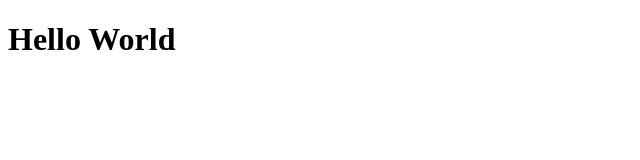
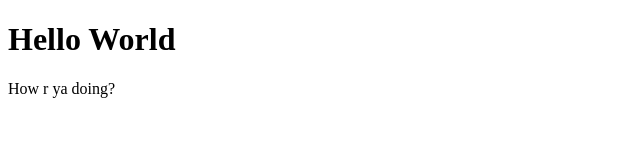
Before and after one commit to YB-here/gitt1stborn, a plain HTML site: page index.html in a window 1280 px wide. Shown: the whole page, without its empty margins (0-640 px from the left). Drawn offline with Linux system fonts and the light colour scheme.

Commit message:
2nd commit

```diff
--- a/index.html
+++ b/index.html
@@ -8,5 +8,6 @@
 </head>
 <body>
    <h1>Hello World</h1>
+   <p>How r ya doing?</p>
 </body>
 </html>
```
